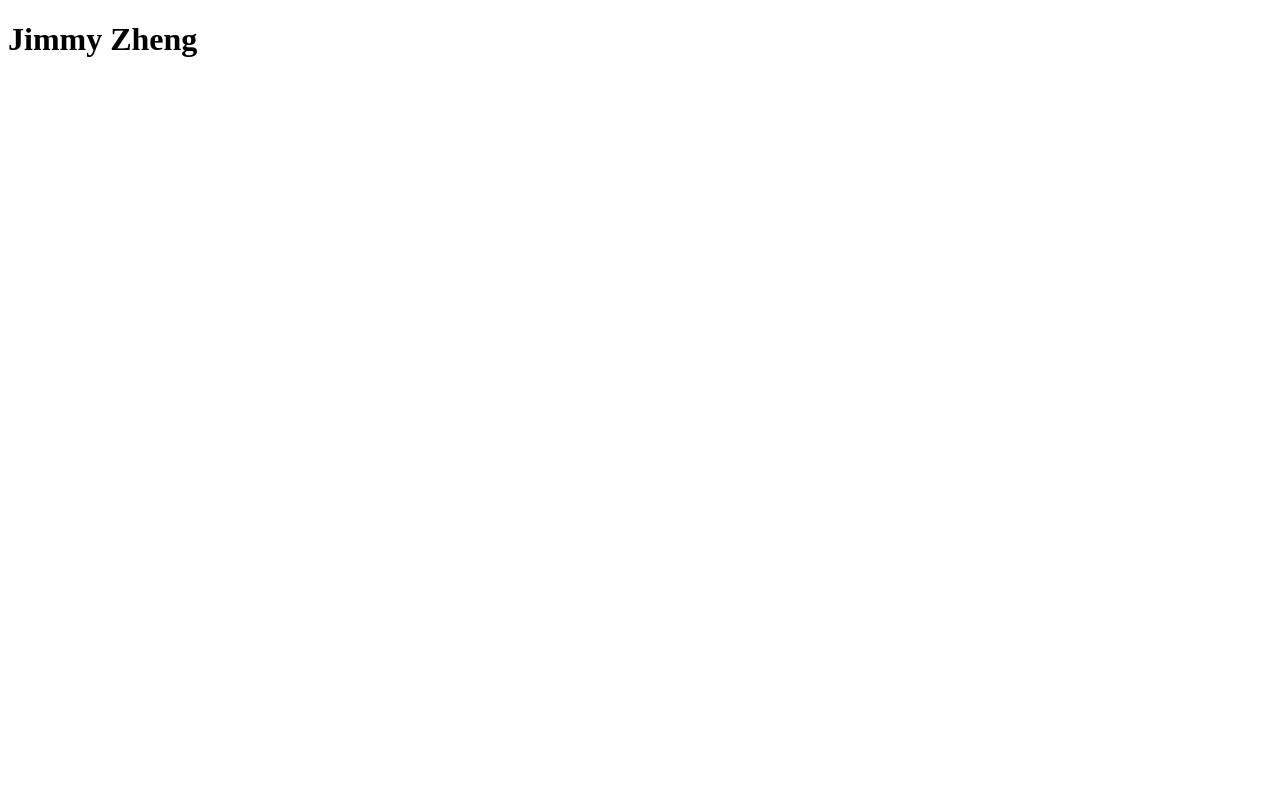
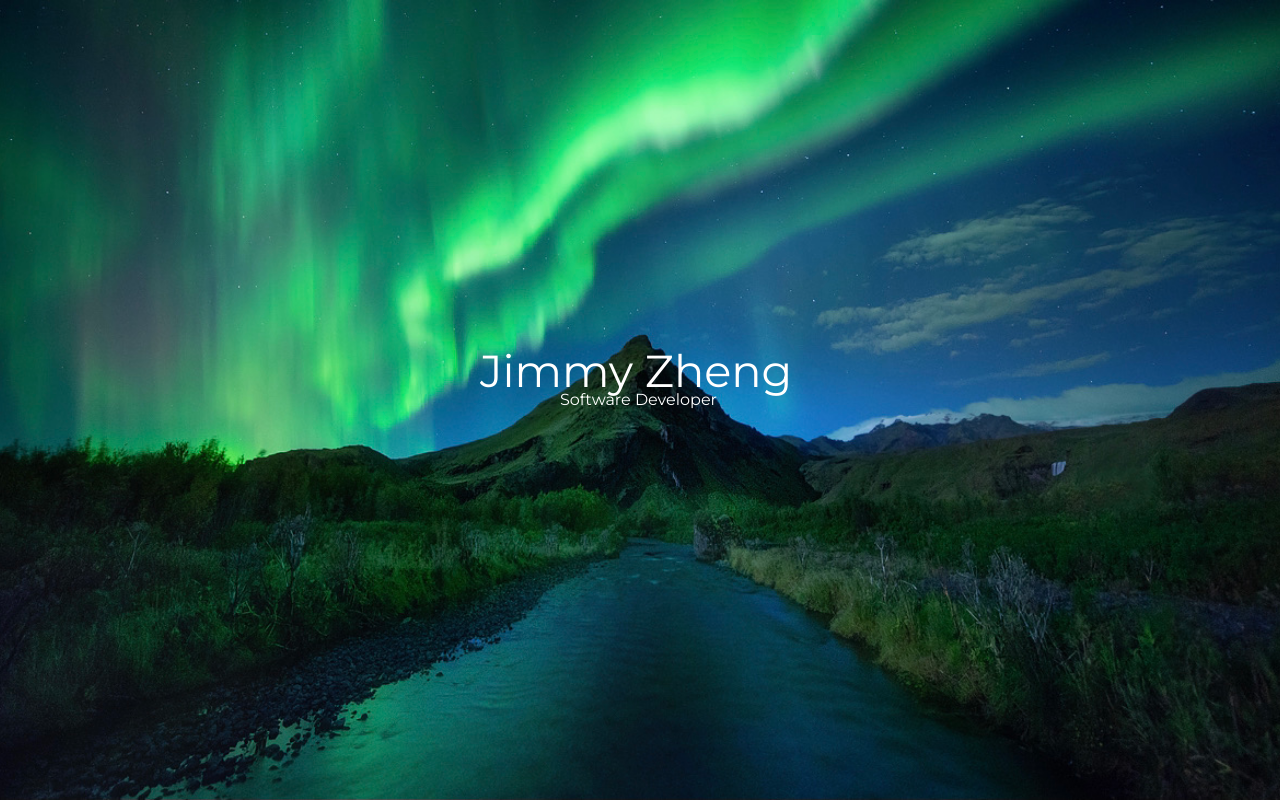
Before and after one commit to Jzhen123/jimmyzheng, a React (Create React App) app: page / in a window 1280 px wide. Built offline with nearby package versions, Linux system fonts and the light colour scheme.

Commit message:
Initialized app and added landing page.

```diff
--- a/src/App.js
+++ b/src/App.js
@@ -1,12 +1,23 @@
-import React from 'react';
+import React from "react";
+
+import * as pages from "./pages";
+
+const { Home } = pages;
 
 const App = () => {
+  return (
+    <>
+      {/* <div className="header">
+                <Home />
+            </div> */}
+      <div className="main">
+        <Home />
+      </div>
+      {/* <div className="footer">
+                <Home />
+            </div> */}
+    </>
+  );
+};
 
-    return (
-        <div>
-            <h1>Jimmy Zheng</h1>
-        </div>
-    );
-}
-
-export default App
+export default App;
--- a/src/index.js
+++ b/src/index.js
@@ -1,9 +1,12 @@
 import React from 'react';
 import ReactDOM from 'react-dom';
+import { BrowserRouter as Router } from 'react-router-dom';
 
 import App from './App';
 
 ReactDOM.render(
-    <App />,
-    document.getElementById('root')
+    <Router>
+        <App />
+    </Router>
+    , document.getElementById('root')
 );
--- /dev/null
+++ b/src/pages/Home.css
@@ -0,0 +1,117 @@
+@import url(https://fonts.googleapis.com/css2?family=Montserrat&display=swap);
+
+html {
+  background: url(/src/resources/images/northernLights.jpeg) no-repeat center
+    center fixed;
+  -webkit-background-size: cover;
+  -moz-background-size: cover;
+  height: 100vh;
+  -o-background-size: cover;
+  background-size: cover;
+}
+
+@media screen and (max-width: 1024px) {
+  /* Specific to this particular image */
+  img.bg {
+    left: 50%;
+    margin-left: -512px; /* 50% */
+  }
+}
+.montserrat {
+  font-family: Montserrat;
+}
+
+.red {
+  color: #cf4c4e;
+}
+
+.white {
+  color: white;
+}
+
+.light {
+  font-weight: 300;
+}
+
+.bold {
+  font-weight: 700;
+}
+
+.mask {
+  overflow: hidden;
+  position: relative;
+}
+
+.nameAnimation {
+  width: 20em;
+  height: 4em;
+  margin: 1em auto;
+  position: absolute;
+  transform: translate(-50%, -50%);
+  top: 45%;
+  left: 50%;
+}
+.subNameAnimation {
+  width: 10em;
+  height: 4em;
+  margin: 1em auto;
+  margin-top: 1.3em;
+  position: absolute;
+  transform: translate(-50%, -50%);
+  top: 50%;
+  left: 50%;
+}
+
+@keyframes name {
+  0% {
+    transform: translate3d(0, -100%, 0);
+  }
+  30% {
+    transform: translate3d(0, -100%, 0);
+  }
+  60% {
+    transform: translate3d(0, 0, 0);
+  }
+}
+
+@keyframes subName {
+    0% {
+      transform: translate3d(0, -100%, 0);
+    }
+    50% {
+      transform: translate3d(0, -100%, 0);
+    }
+    80% {
+      transform: translate3d(0, 0, 0);
+    }
+  }
+
+#name > div {
+  display: inline-block;
+  vertical-align: middle;
+}
+#name > div div {
+  animation: 3s;
+}
+#name > div:first-child {
+  font-size: 2.8em;
+}
+#name > div:first-child div {
+  animation-name: name;
+}
+
+
+#subName > div {
+  display: inline-block;
+  vertical-align: middle;
+}
+#subName > div div {
+  animation: 3s;
+}
+#subName > div:first-child {
+  font-size: 1em;
+  align-self: center;
+}
+#subName > div:first-child div {
+  animation-name: subName;
+}
--- /dev/null
+++ b/src/pages/Home.js
@@ -0,0 +1,19 @@
+import React from "react";
+import "./Home.css";
+export default () => {
+  return (
+    <div id="background">
+      <div id="name" class="nameAnimation">
+        <div class="white montserrat mask">
+          <div>Jimmy Zheng</div>
+        </div>
+      </div>
+
+      <div id="subName" class="subNameAnimation">
+        <div class="white montserrat mask">
+          <div>Software Developer</div>
+        </div>
+      </div>
+    </div>
+  );
+};
--- /dev/null
+++ b/src/pages/index.js
@@ -0,0 +1 @@
+export { default as Home } from './Home';
```
Also changed, not shown: src/resources/images/northernLights.jpeg (added).
